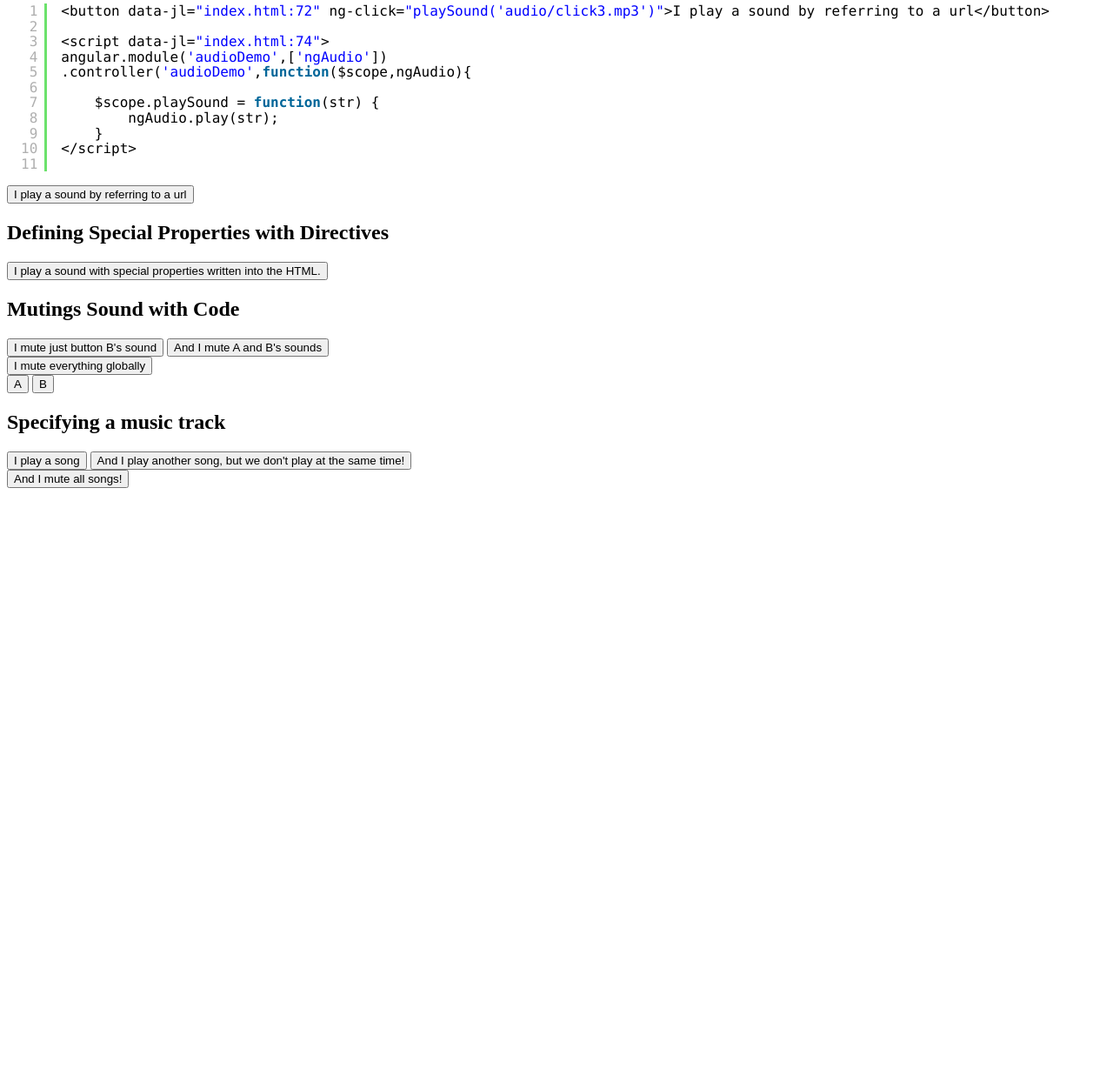
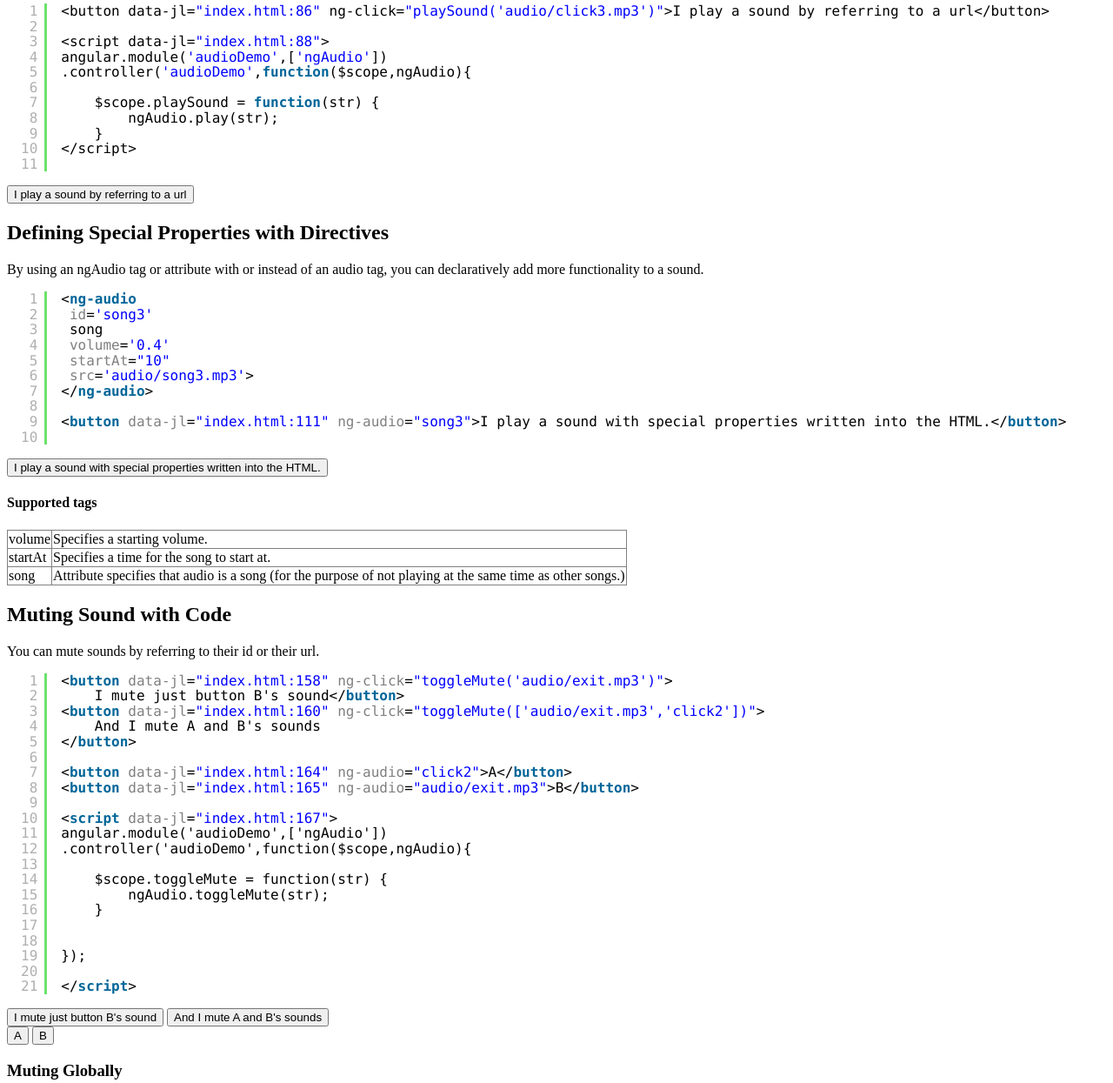
Before and after one commit to danielstern/ngAudio, a plain HTML site: page index.html in a window 1280 px wide. Shown: the part 860-2105 px from the top of the page at 87% size. Before the commit the page ends 1429 px from the top, so only its background shows below. Drawn offline with Linux system fonts and the light colour scheme.

Commit message:
working on docs, sound muting bug

```diff
--- a/angular.audio.js
+++ b/angular.audio.js
@@ -233,6 +233,7 @@ angular.module('ngAudio', [])
 
       //if (this.isSong() && songmuting) return;
       this.setVolume(volume);
+      if (songmuting) return;
       sound.play();
     };
 
--- a/index.html
+++ b/index.html
@@ -11,6 +11,20 @@
 		<script src="lib/syntax/shCore.js" type="text/javascript"></script>
 		<script src="lib/syntax/shAutoloader.js" type="text/javascript"></script>
 		<script src="lib/syntax/shBrushXml.js" type="text/javascript"></script>
+
+		<style>
+			table {
+				border: 1px solid gray;
+				border-collapse: collapse;
+			}
+			table td {
+				border: 1px solid gray;
+			}
+
+			.SyntaxHighlighter {
+			/*	overflow-y: hidden !important;*/
+			}
+		</style>
 
 	</head>
 	<body ng-controller='audioDemo'>
@@ -83,33 +97,123 @@ angular.module('audioDemo',['ngAudio'])
 	<button ng-click="playSound('audio/click3.mp3')">I play a sound by referring to a url</button>
 
 	<h2>Defining Special Properties with Directives</h2>
-		<ng-audio
+	<p>By using an ngAudio tag or attribute with or instead of an audio tag, you can declaratively add more functionality to a sound.</p>
+
+	 	<pre class="brush: xml; toolbar: false;">
+	 		&lt;ng-audio
 			 id='song3'
 			 song
 			 volume='0.4'
-			 startAt="10"
+			 startAt=&quot;10&quot;
+			 src='audio/song3.mp3'&gt;
+			&lt;/ng-audio&gt;
+
+			<button ng-audio='song3'>I play a sound with special properties written into the HTML.</button>
+	</pre>
+
+			<ng-audio
+			 id='song3'
+			 song
+			 volume='0.4'
+			 startAt="22"
 			 src='audio/song3.mp3'>
 		</ng-audio>
 
 		<button ng-audio='song3'>I play a sound with special properties written into the HTML.</button>
 
-	<h2>Mutings Sound with Code</h2>
-	<div ng-hide='!muting'>
-		MUTING!!
-	</div>
+		<h4>
+			Supported tags
+		</h4>
+		<table>
+			<tr>
+				<td>
+					volume
+				</td>
+				<td>
+					Specifies a starting volume.
+				</td>
+			</tr>
+			<tr>
+				<td>
+					startAt
+				</td>
+				<td>
+					Specifies a time for the song to start at.
+				</td>
+			</tr>
+			<tr>
+				<td>
+					song
+				</td>
+				<td>
+					Attribute specifies that audio is a song (for the purpose of not playing at the same time as other songs.)
+				</td>
+			</tr>
+		</table>
+
+	<h2>Muting Sound with Code</h2>
+	<p>You can mute sounds by referring to their id or their url.</p>
+
+	<pre class="brush: html; toolbar: false;">
+<button ng-click="toggleMute('audio/exit.mp3')">
+	I mute just button B's sound</button>
+<button ng-click="toggleMute(['audio/exit.mp3','click2'])">
+	And I mute A and B's sounds
+</button>
+
+<button ng-audio='click2'>A</button>
+<button ng-audio='audio/exit.mp3'>B</button>
+
+<script>
+angular.module('audioDemo',['ngAudio'])
+.controller('audioDemo',function($scope,ngAudio){
+
+	$scope.toggleMute = function(str) {
+		ngAudio.toggleMute(str);
+	}
+
+
+});
+
+</script>
+</pre>
 	<div>
 		<button ng-click="toggleMute('audio/exit.mp3')">I mute just button B's sound</button>
 		<button ng-click="toggleMute(['audio/exit.mp3','click2'])">
 			And I mute A and B's sounds
 		</button>
 		<div>
-			<button ng-click='toggleMuteAll()'>I mute everything globally</button>
 		</div>
 	</div>
 		<div>
 			<button ng-audio='click2'>A</button>
 			<button ng-audio='audio/exit.mp3'>B</button>
 		</div>
+		<h3>Muting Globally</h3>
+		<p>
+			You can globally mute all audio, which will also mute any future sounds that are played.
+		</p>
+<pre class="brush: html; toolbar: false;">
+<button ng-click='toggleMuteAll()'>I mute everything globally</button>
+
+<script>
+angular.module('audioDemo',['ngAudio'])
+.controller('audioDemo',function($scope,ngAudio){
+
+	$scope.toggleMuteAll = function() {
+		ngAudio.toggleMuteAll();
+		$scope.muting = !$scope.muting;
+	};
+
+});
+</script>
+</pre>
+
+<button ng-click='toggleMuteAll()'>I mute everything globally</button>
+<div ng-hide='!muting'>
+	MUTING!!
+</div>
+
 		<h2>Specifying a music track</h2>
 		<div>
 			<button ng-audio='audio/song1.mp3'>I play a song</button>
@@ -150,6 +254,9 @@ angular.module('audioDemo',['ngAudio'])
 	$scope.playSound = function(str) {
 		ngAudio.play(str);
 	}
+
+
+});
 
 function path()
 {
@@ -192,5 +299,4 @@ SyntaxHighlighter.autoloader.apply(null, path(
 ));
 SyntaxHighlighter.all();
 
-});
 </script>
```
